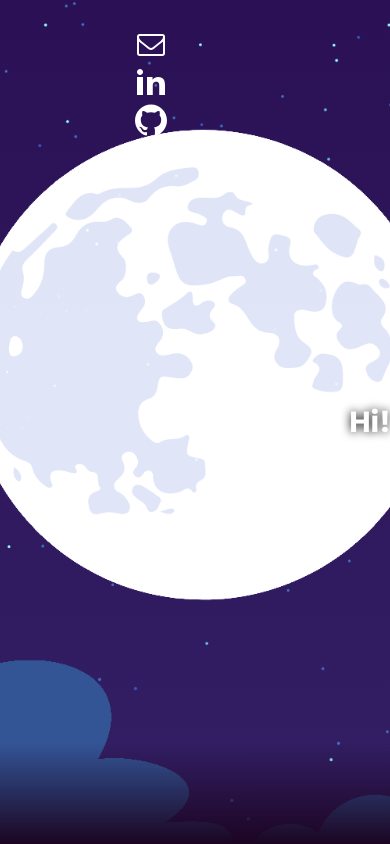
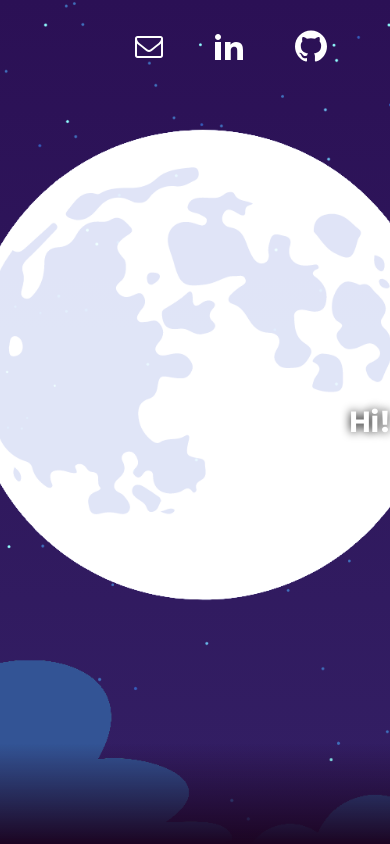
Before and after one commit to Th-429B/Th-429B.github.io, a plain HTML site: page index.html in a window 390 px wide. Shown: the top 844 px of the page. Drawn offline with Linux system fonts and the light colour scheme.

Commit message:
Fix header icons in mobile view

```diff
--- a/index.html
+++ b/index.html
@@ -11,8 +11,8 @@
   <body>
 
     <header class="header">
-      <ul class="nav">
-        <li>
+      <ul class="header-icons">
+        <li class="nav-icons">
           <a href="mailto:tenghonlau@gmail.com" target="_blank" rel="noreferrer noopener">
           <img src="icons/email.svg"/></a>
         </li>
--- a/styles.css
+++ b/styles.css
@@ -39,6 +39,7 @@ header ul {
 header ul li {
   list-style: none;
   margin-left: 20px;
+  display: inline-block;
 }
 
 header ul li a {
@@ -368,16 +369,17 @@ section img#clouds {
     align-items: flex-start;
     height: 100%;
   }
-  ul {
+
+  .navbar-links ul {
     flex-direction: column;
   }
-  ul li {
+  .navbar-links ul li {
     text-align: center;
   }
-  ul li a {
+  .navbar-links ul li a {
     padding: 0.5rem 1rem;
   }
-  ul .active {
+  .navbar-links ul .active {
     display: flex;
   }
 }
```
